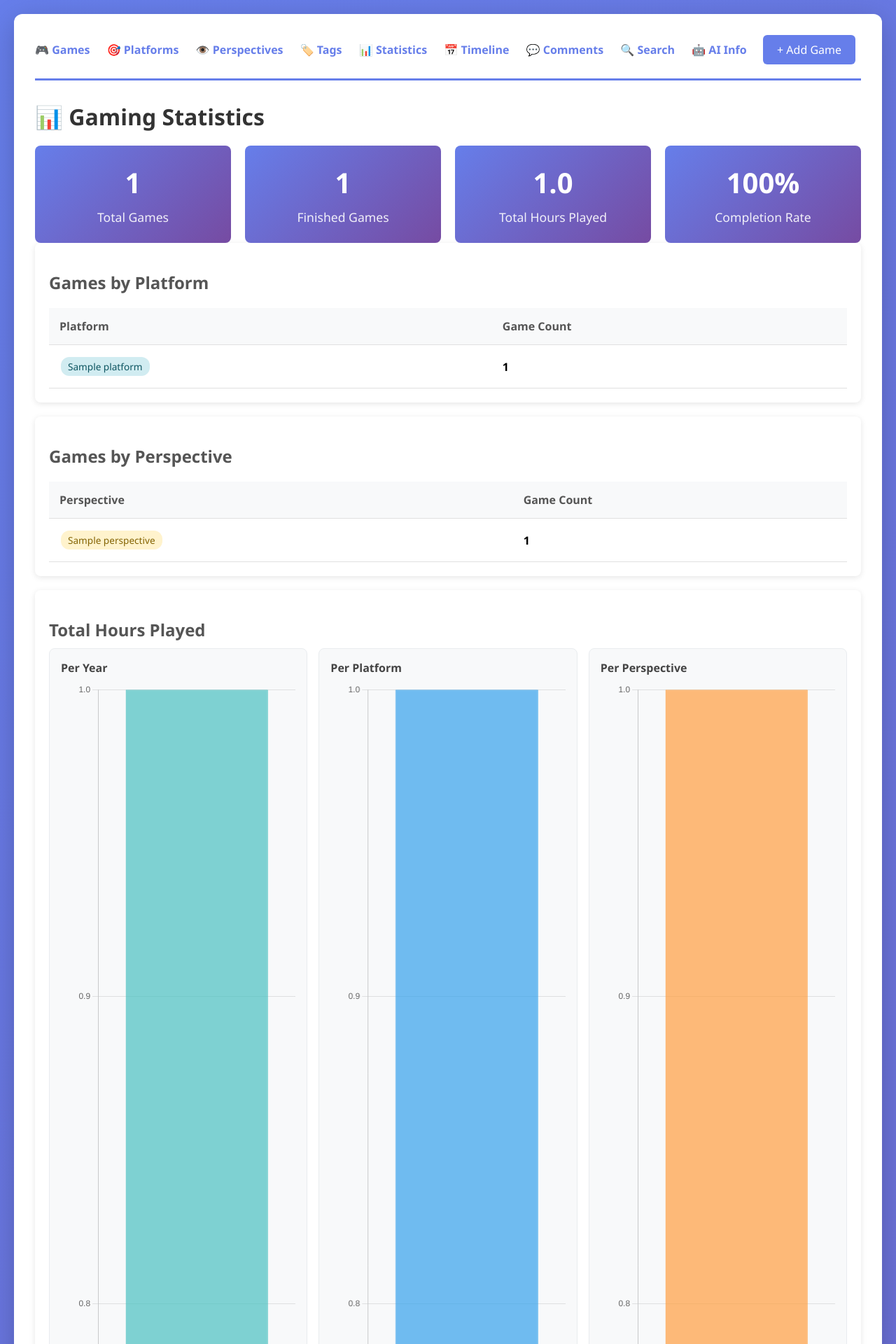
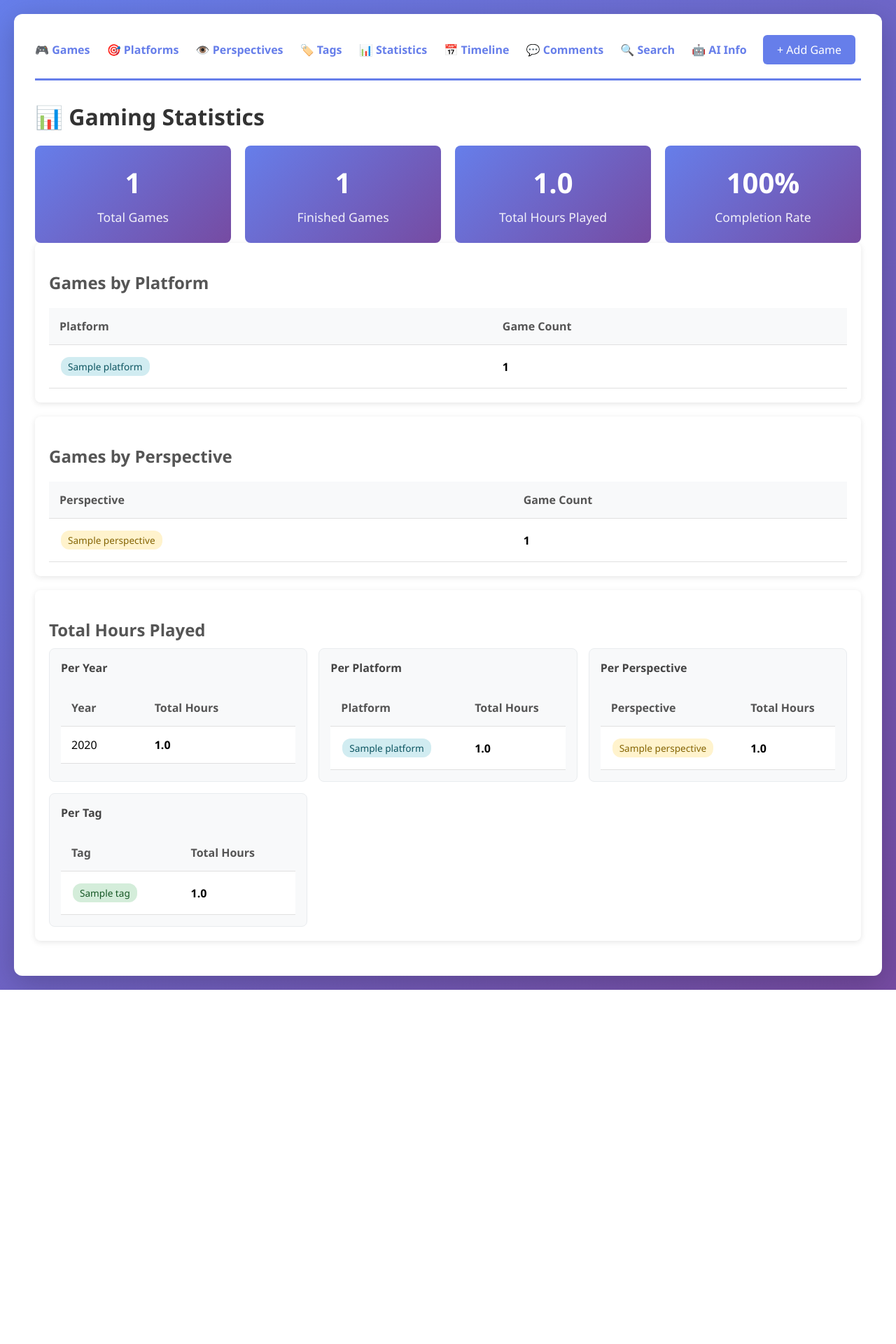
Before and after one commit to thjunge11/simpleFlaskWebApp, a Flask app: page /stats in a window 1280 px wide. Shown: the top 1920 px of the page at 70% size. After the commit the page ends 1414 px from the top, so only its background shows below. Run offline with Flask 3, Linux system fonts and the light colour scheme; tables that the repository leaves empty hold one stand-in row (values such as "Sample post").

Commit message:
from charts to tables

```diff
--- a/app/templates/stats.html
+++ b/app/templates/stats.html
@@ -69,99 +69,104 @@
 
 <div class="card">
     <h2>Total Hours Played</h2>
-    <div class="hours-chart-grid">
-        <div class="chart-panel">
+    <div class="hours-table-grid">
+        <div class="table-panel">
             <h3>Per Year</h3>
-            <canvas id="hoursPerYearChart"></canvas>
+            <table>
+                <thead>
+                    <tr>
+                        <th>Year</th>
+                        <th>Total Hours</th>
+                    </tr>
+                </thead>
+                <tbody>
+                    {% for item in hours_per_year %}
+                    <tr>
+                        <td>{{ item.label }}</td>
+                        <td><strong>{{ "%.1f"|format(item.value) }}</strong></td>
+                    </tr>
+                    {% endfor %}
+                </tbody>
+            </table>
         </div>
-        <div class="chart-panel">
+        <div class="table-panel">
             <h3>Per Platform</h3>
-            <canvas id="hoursPerPlatformChart"></canvas>
+            <table>
+                <thead>
+                    <tr>
+                        <th>Platform</th>
+                        <th>Total Hours</th>
+                    </tr>
+                </thead>
+                <tbody>
+                    {% for item in hours_per_platform %}
+                    <tr>
+                        <td><span class="badge badge-info">{{ item.label }}</span></td>
+                        <td><strong>{{ "%.1f"|format(item.value) }}</strong></td>
+                    </tr>
+                    {% endfor %}
+                </tbody>
+            </table>
         </div>
-        <div class="chart-panel">
+        <div class="table-panel">
             <h3>Per Perspective</h3>
-            <canvas id="hoursPerPerspectiveChart"></canvas>
+            <table>
+                <thead>
+                    <tr>
+                        <th>Perspective</th>
+                        <th>Total Hours</th>
+                    </tr>
+                </thead>
+                <tbody>
+                    {% for item in hours_per_perspective %}
+                    <tr>
+                        <td><span class="badge badge-warning">{{ item.label }}</span></td>
+                        <td><strong>{{ "%.1f"|format(item.value) }}</strong></td>
+                    </tr>
+                    {% endfor %}
+                </tbody>
+            </table>
         </div>
-        <div class="chart-panel">
+        <div class="table-panel">
             <h3>Per Tag</h3>
-            <canvas id="hoursPerTagChart"></canvas>
+            <table>
+                <thead>
+                    <tr>
+                        <th>Tag</th>
+                        <th>Total Hours</th>
+                    </tr>
+                </thead>
+                <tbody>
+                    {% for item in hours_per_tag %}
+                    <tr>
+                        <td><span class="badge badge-success">{{ item.label }}</span></td>
+                        <td><strong>{{ "%.1f"|format(item.value) }}</strong></td>
+                    </tr>
+                    {% endfor %}
+                </tbody>
+            </table>
         </div>
     </div>
 </div>
 
-<script src="https://cdn.jsdelivr.net/npm/chart.js"></script>
-<script>
-    const hoursPerYear = {{ hours_per_year | tojson }};
-    const hoursPerPlatform = {{ hours_per_platform | tojson }};
-    const hoursPerPerspective = {{ hours_per_perspective | tojson }};
-    const hoursPerTag = {{ hours_per_tag | tojson }};
-
-    function renderHoursChart(canvasId, chartData, color) {
-        const canvas = document.getElementById(canvasId);
-        if (!canvas) {
-            return;
-        }
-
-        new Chart(canvas, {
-            type: 'bar',
-            data: {
-                labels: chartData.map(item => item.label),
-                datasets: [{
-                    label: 'Total Hours Played',
-                    data: chartData.map(item => item.value),
-                    backgroundColor: color,
-                    borderColor: color.replace('0.7', '1'),
-                    borderWidth: 1
-                }]
-            },
-            options: {
-                responsive: true,
-                maintainAspectRatio: false,
-                plugins: {
-                    legend: { display: false }
-                },
-                scales: {
-                    y: {
-                        beginAtZero: true,
-                        title: {
-                            display: true,
-                            text: 'Hours'
-                        }
-                    }
-                }
-            }
-        });
-    }
-
-    renderHoursChart('hoursPerYearChart', hoursPerYear, 'rgba(75, 192, 192, 0.7)');
-    renderHoursChart('hoursPerPlatformChart', hoursPerPlatform, 'rgba(54, 162, 235, 0.7)');
-    renderHoursChart('hoursPerPerspectiveChart', hoursPerPerspective, 'rgba(255, 159, 64, 0.7)');
-    renderHoursChart('hoursPerTagChart', hoursPerTag, 'rgba(255, 99, 132, 0.7)');
-</script>
-
 <style>
-    .hours-chart-grid {
+    .hours-table-grid {
         display: grid;
         grid-template-columns: repeat(auto-fit, minmax(320px, 1fr));
         gap: 16px;
     }
 
-    .chart-panel {
+    .table-panel {
         background: #f8f9fa;
         border-radius: 8px;
         border: 1px solid #e9ecef;
         padding: 16px;
     }
 
-    .chart-panel h3 {
+    .table-panel h3 {
         margin-bottom: 10px;
         color: #444;
         font-size: 1rem;
     }
-
-    .chart-panel canvas {
-        width: 100%;
-        height: 280px;
-    }
 </style>
 {% endblock %}
```
